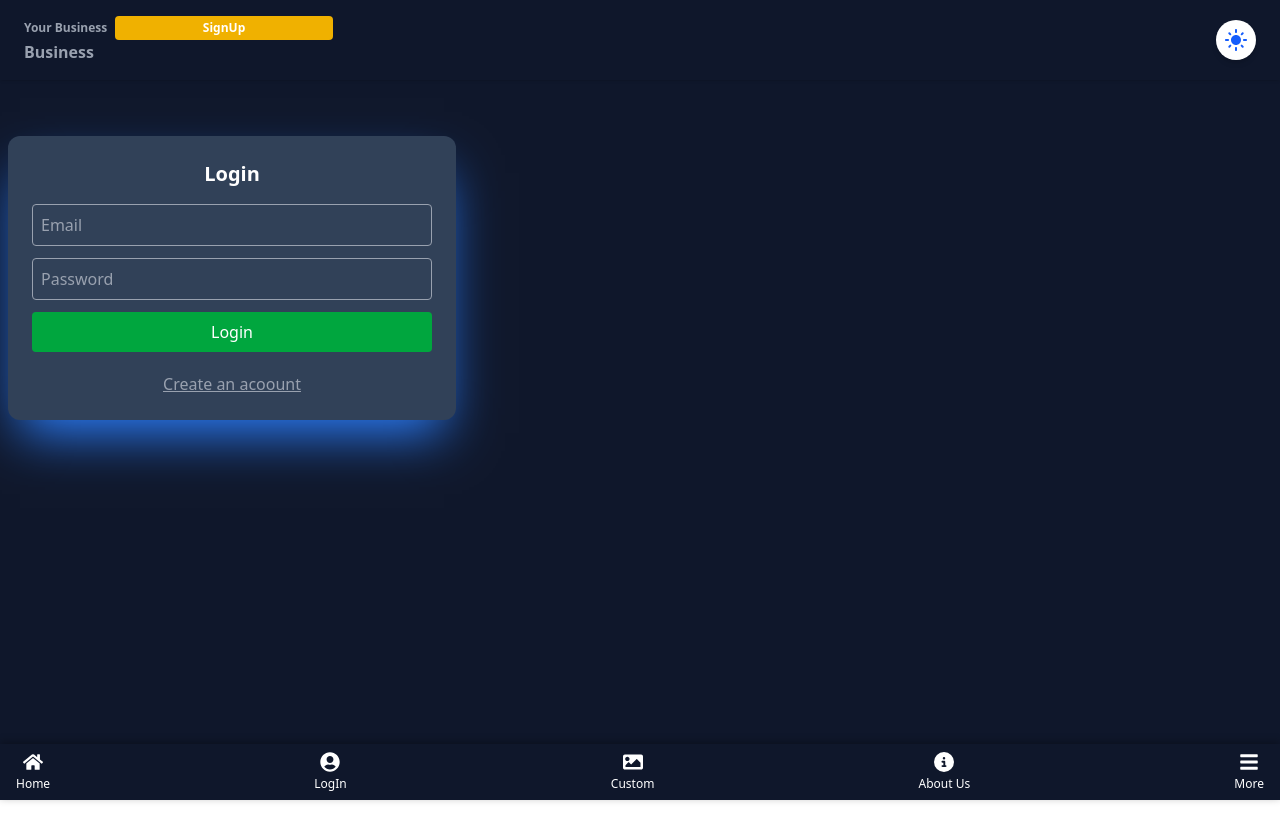
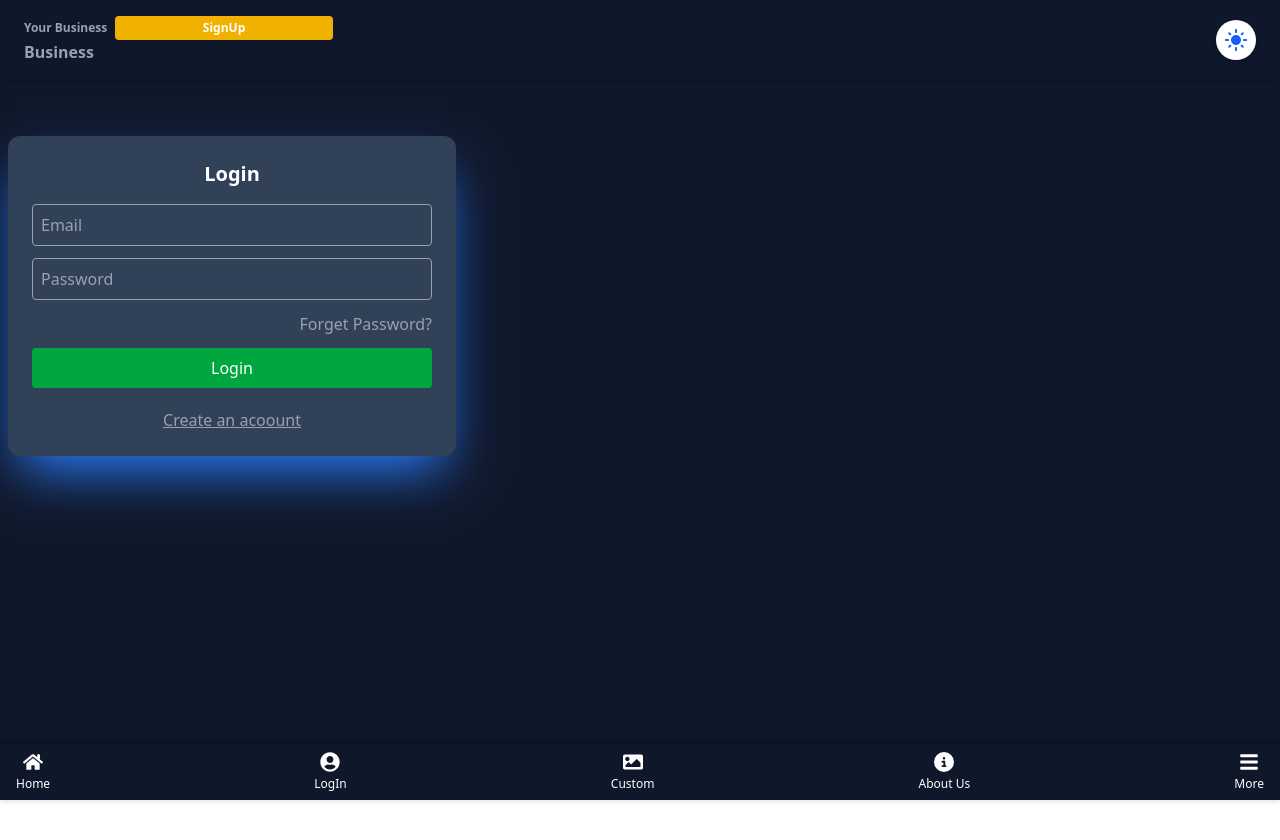
Before and after one commit to AbhijeetSRawat/poster-react-deploy, a React (Vite) app: page /login in a window 1280 px wide. Shown: the top 840 px of the page. Built offline with nearby package versions, Linux system fonts and the light colour scheme.

Commit message:
login change deployed

```diff
--- a/src/pages/Login.jsx
+++ b/src/pages/Login.jsx
@@ -126,6 +126,11 @@ const Login = ({ mode, setMode }) => {
             className="w-full p-2 border rounded placeholder-gray-400"
             required
           />
+
+            <div onClick={()=>navigate('/forget-password')} className="w-full flex justify-end">
+            Forget Password?
+          </div>
+
           {!loading ? (
             <button
               type="submit"
```
